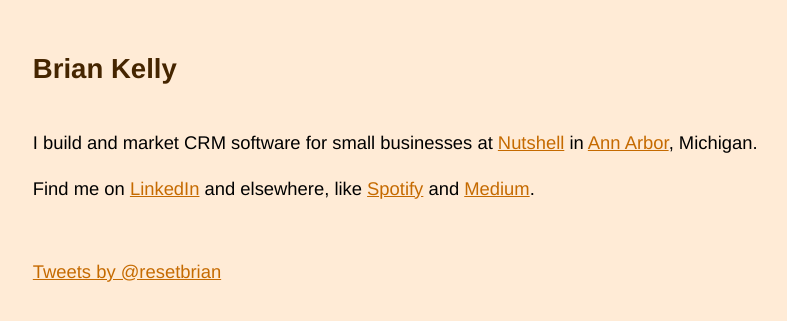
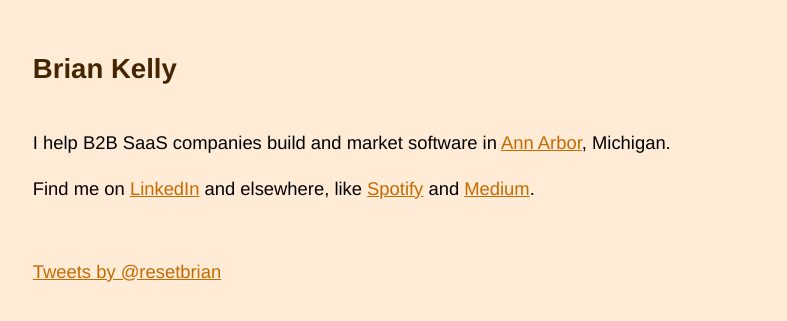
Before and after one commit to briankelly/briankelly.github.io, a Jekyll site: the page built from index.html, in a window 1280 px wide. Shown: the top 321 px of the page, without its empty margins (4-791 px from the left). Built offline with Jekyll 4.4.1, drawn with Linux system fonts in a browser that asks for light colours; Markdown is read by kramdown in place of the engine named in the settings; comment, search, counter and statistics services are not loaded.

Commit message:
Onward. 🚀

```diff
--- a/index.html
+++ b/index.html
@@ -4,6 +4,6 @@ title: Brian Kelly
 ---
 
     <div id="home">
-      <p>I build and market CRM software for small businesses at <a href="https://www.nutshell.com" onclick="trackOutboundLink('https://www.nutshell.com'); return false;">Nutshell</a> in <a href="http://www.madeina2.com" onclick="trackOutboundLink('http://www.madeina2.com'); return false;">Ann Arbor</a>, Michigan.</p>
+      <p>I help B2B SaaS companies build and market software in <a href="http://www.madeina2.com" onclick="trackOutboundLink('http://www.madeina2.com'); return false;">Ann Arbor</a>, Michigan.</p>
       <p>Find me on <a href="https://www.linkedin.com/in/bckelly" onclick="trackOutboundLink('https://www.linkedin.com/in/bckelly'); return false;">LinkedIn</a> and elsewhere, like <a href="https://play.spotify.com/user/y2bk/playlist/6p1qQaykbzbnmbFmBEe0aS"  onclick="trackOutboundLink('https://play.spotify.com/user/y2bk/playlist/6p1qQaykbzbnmbFmBEe0aS'); return false;">Spotify</a> and <a href="https://medium.com/@bkelly" onclick="trackOutboundLink('https://medium.com/@bkelly'); return false;">Medium</a>.
     </div>
```
